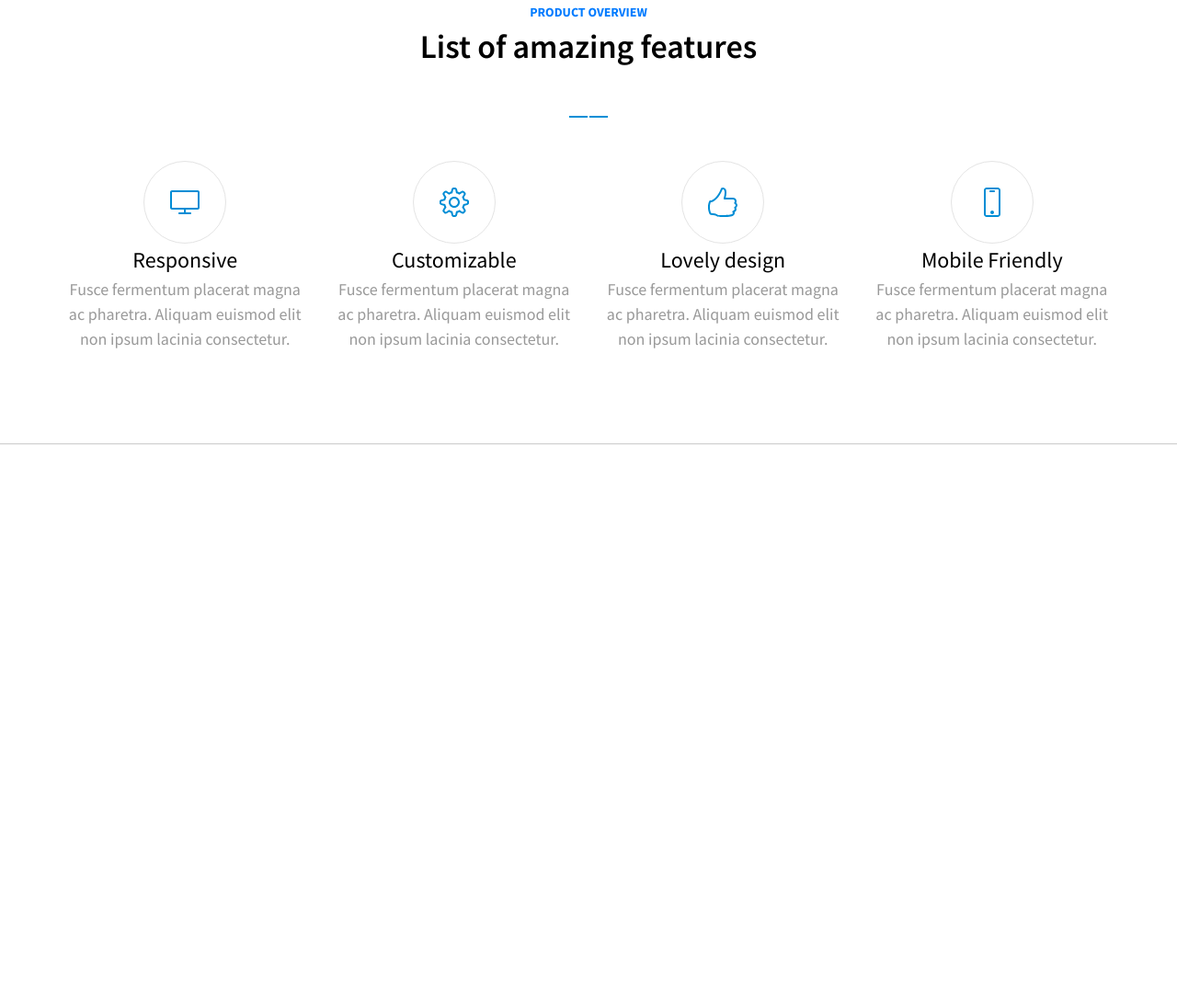
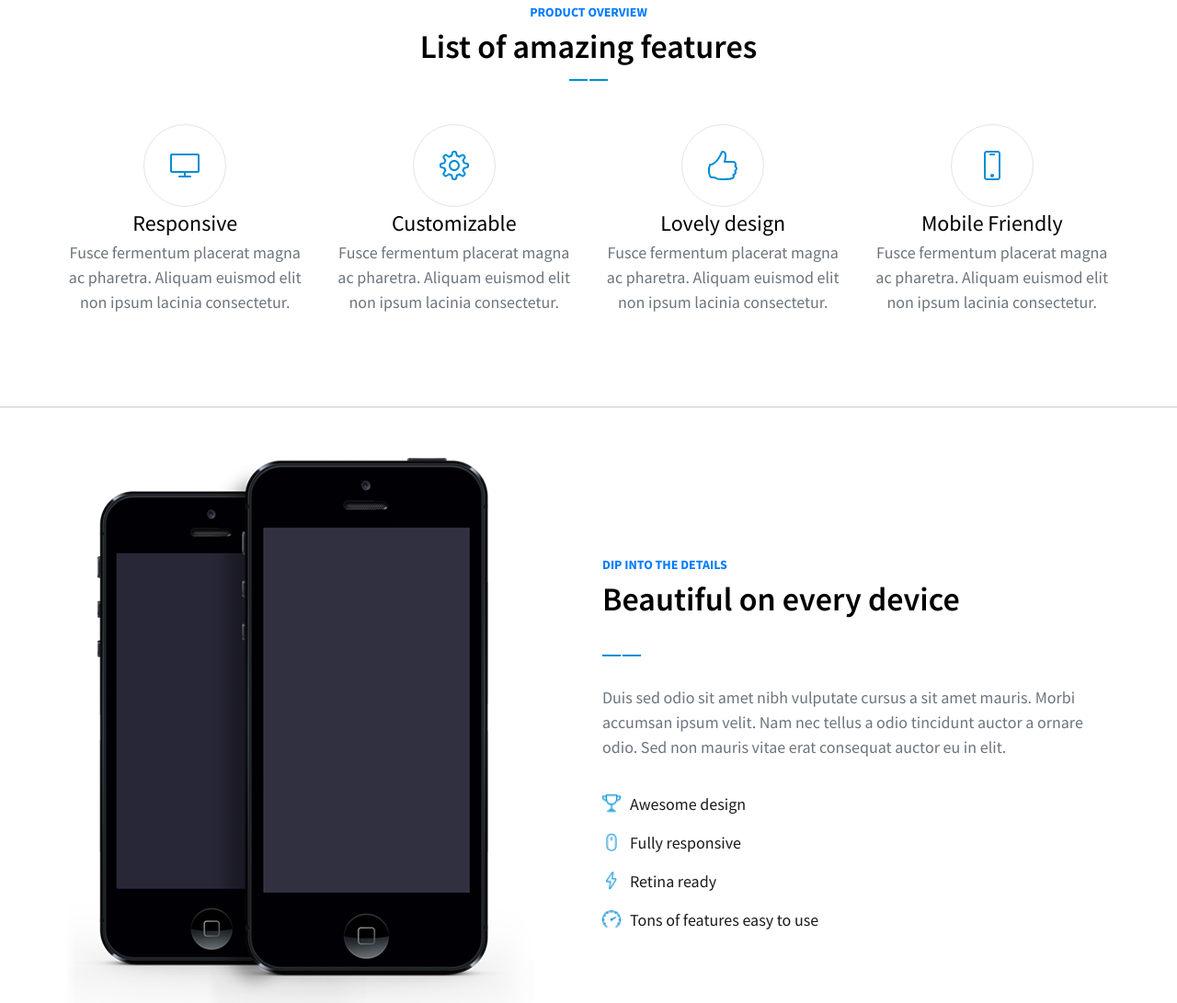
Before and after one commit to Notna17/Lucid_onepage, a website: page index.html in a window 1280 px wide. Shown: the part 701-1792 px from the top of the page at 92% size. Before the commit the page ends 1239 px from the top, so only its background shows below. Drawn offline with nearby package versions, Linux system fonts and the light colour scheme.

Commit message:
Dip into the details

```diff
--- a/index.html
+++ b/index.html
@@ -61,33 +61,57 @@
     <div class="featuresbg" id="features">
         <div class="container">
             <div class="row"><div class="text-primary centered">PRODUCT OVERVIEW </div></div>
-            <div class="row"><div class="centered" style="font-weight: 600;font-size: 36px;color: #000; margin-bottom: 40px;">List of amazing features</div></div>
+            <div class="row"><div class="centered black-text">List of amazing features</div></div>
             <div class="row"><div class="centered double-dash-active"></div></div>
             <div class="row">
               <div class="col-xs-12 col-sm-6 col-md-3"><div class="text-center element">
             <div class="element-circle"><img src="dist/images/ Monitor.png" alt="Pictogram of monitor"></div>
             <div style="color:#000;font-size: 24px;">Responsive</div>
-                <div style="color: #999; font-size: 18px;">Fusce fermentum placerat magna ac pharetra. Aliquam euismod elit non ipsum lacinia consectetur.</div>
+            <div class="text-secondary">Fusce fermentum placerat magna ac pharetra. Aliquam euismod elit non ipsum lacinia consectetur.</div>
               </div></div>
               <div class="col-xs-12 col-sm-6 col-md-3"><div class="text-center element">
             <div class="element-circle"><img src="dist/images/ Settings.png" alt="Pictogram of cog"></div>
             <div style="color:#000;font-size: 24px;">Customizable</div>
-                <div style="color: #999; font-size: 18px;">Fusce fermentum placerat magna ac pharetra. Aliquam euismod elit non ipsum lacinia consectetur.</div>
+            <div class="text-secondary">Fusce fermentum placerat magna ac pharetra. Aliquam euismod elit non ipsum lacinia consectetur.</div>
               </div></div>
               <div class="col-xs-12 col-sm-6 col-md-3"><div class="text-center element">
             <div class="element-circle"><img src="dist/images/ Like.png" alt="Pictogram of monitor"></div>
             <div style="color:#000;font-size: 24px;">Lovely design</div>
-                <div style="color: #999; font-size: 18px;">Fusce fermentum placerat magna ac pharetra. Aliquam euismod elit non ipsum lacinia consectetur.</div>
+            <div class="text-secondary">Fusce fermentum placerat magna ac pharetra. Aliquam euismod elit non ipsum lacinia consectetur.</div>
               </div></div>
              <div class="col-xs-12 col-sm-6 col-md-3"><div class="text-center element">
             <div class="element-circle"><img src="dist/images/ Phone.png" alt="Pictogram of monitor"></div>
             <div style="color:#000;font-size: 24px;">Mobile Friendly</div>
-                <div style="color: #999; font-size: 18px;">Fusce fermentum placerat magna ac pharetra. Aliquam euismod elit non ipsum lacinia consectetur.</div>
+            <div class="text-secondary">Fusce fermentum placerat magna ac pharetra. Aliquam euismod elit non ipsum lacinia consectetur.</div>
               </div></div>
             </div>
         </div>
     </div>
     <hr class="divider" />
+    <div class="container" id="details-bg-1" ><div class="row" id="details-row-1">
+      <div class="col-lg-6 col-sm-12"><img alt="Two devises" src="dist/images/ devices.png"></div>
+      <div class="col-lg-6 col-sm-12" style="margin:auto">
+        <div class="text-primary centered">DIP INTO THE DETAILS</div>
+        <div class="black-text">Beautiful on every device</div>
+        <div class="double-dash-active" style="margin-left:21px; margin-bottom: 25px; margin-top: 25px;"></div>
+        <div class="text-secondary">Duis sed odio sit amet nibh vulputate cursus a sit amet mauris. Morbi accumsan ipsum velit. Nam nec tellus a odio tincidunt auctor a ornare odio. Sed non  mauris vitae erat consequat auctor eu in elit.</div>
+        <div>
+            <ul class="details-list">
+                <li><img src="dist/images/ Cup.png">Awesome design</li>
+                <li><img src="dist/images/ Mouse.png">Fully responsive</li>
+                <li><img src="dist/images/ Energy.png">Retina ready</li>
+                <li><img src="dist/images/ Speedometer.png">Tons of features easy to use</li>
+            </ul>
+        </div>
+    </div></div></div>
+    <div class="container" id="details-bg-2"><div class="row" id="details-row-2">
+      <div class="col-xl-7 col-lg-8 col-sm-12"><img alt="Two devises" src="dist/images/ phone_lying.png" style="object-fit: contain;"></div>
+      <div class="col-xl-5 col-lg-4 col-sm-12">
+        <div class="text-primary">DIP INTO THE DETAILS</div>
+        <div class="black-text">Super easy to customize</div>
+        <div class="double-dash-active" style="margin-left:21px; margin-bottom: 25px; margin-top: 25px;"></div>
+        <div class="text-secondary">Duis sed odio sit amet nibh vulputate cursus a sit amet mauris. Morbi accumsan ipsum velit. Nam nec tellus a odio tincidunt auctor a ornare odio. Sed non  mauris vitae erat consequat auctor eu in elit. Class aptent taciti sociosqu ad litora torquent per conubia nostra, per inceptos himenaeos.</div>
+    </div></div></div>
 
     <script src="https://cdn.jsdelivr.net/npm/jquery@3.5.1/dist/jquery.slim.min.js" integrity="sha384-DfXdz2htPH0lsSSs5nCTpuj/zy4C+OGpamoFVy38MVBnE+IbbVYUew+OrCXaRkfj" crossorigin="anonymous"></script>
     <script src="https://cdn.jsdelivr.net/npm/bootstrap@4.6.2/dist/js/bootstrap.bundle.min.js" integrity="sha384-Fy6S3B9q64WdZWQUiU+q4/2Lc9npb8tCaSX9FK7E8HnRr0Jz8D6OP9dO5Vg3Q9ct" crossorigin="anonymous"></script>
--- a/src/style.scss
+++ b/src/style.scss
@@ -16,6 +16,15 @@ a:hover {
 .text-primary {
     font-weight: bold;
     font-size: 14px;
+}
+.text-secondary {
+    font-size: 18px;
+    color: #999;
+}
+.black-text {
+  font-weight: 600;
+  font-size: 36px;
+  color: #000;
 }
 // Header
 .headerbg {
@@ -192,3 +201,42 @@ a:hover {
   margin-top: 54px;
   margin-bottom: 54px;
 }
+// dip into details
+.dip-into-detail {
+  background-color: white;
+  &.even {
+    background-color: #f2f2f2;
+  }
+}
+.reversed {
+  flex-direction: row-reverse;
+}
+.pictogram {
+  width: 20px;
+  height: 20px;
+  margin-right: 10px;
+}
+.details-list {
+  list-style: none;
+  padding: 0;
+  margin: 0;
+  margin-top: 35px;
+  display: flex;
+  flex-direction: column;
+  gap: 15px;
+
+  li {
+    display: flex;
+    align-items: center;
+    font-size: 18px;
+    color: #1b1b1b;
+
+    img {
+      width: 20px;
+      height: 20px;
+      margin-right: 10px;
+      flex-shrink: 0;
+      object-fit: contain;
+    }
+  }
+}
```
Also changed, not shown: dist/style.css. Lines whose indentation alone changed are shown as unchanged.
